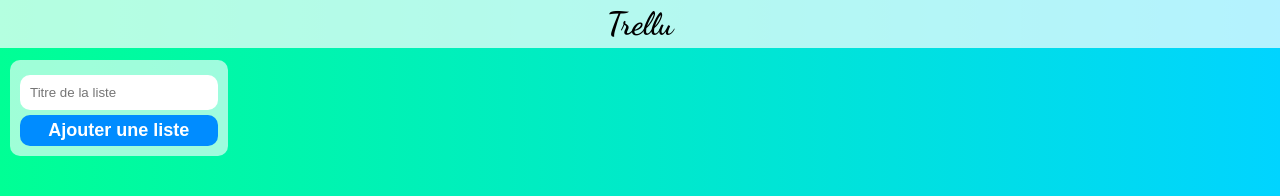
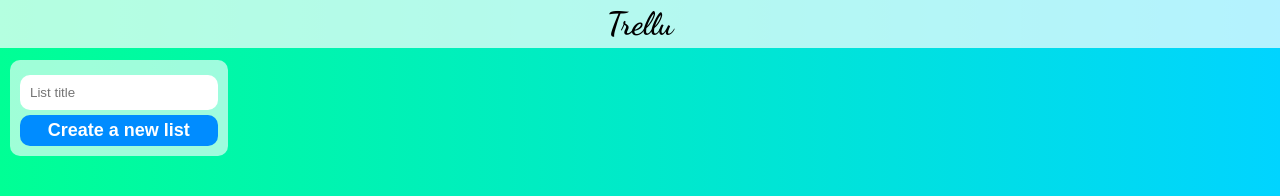
Before and after one commit to CVincent88/trellu, a React (Create React App) app: page / in a window 1280 px wide. Shown: the top 196 px of the page. Built offline with nearby package versions, Linux system fonts and the light colour scheme.

Commit message:
Switched texts to english

```diff
--- a/src/ColumnOptionMenu.js
+++ b/src/ColumnOptionMenu.js
@@ -23,7 +23,7 @@ function ColumnOptionMenu({columnId, menuToOpen, deleteElement}) {
 
   return(
     <Container columnId={columnId} menuToOpen={menuToOpen}>
-      <Button onClick={() => deleteElement('column', columnId, '')} >Supprimer</Button>
+      <Button onClick={() => deleteElement('column', columnId, '')} >Delete</Button>
     </Container>
   )
 }
--- a/src/ListForm.js
+++ b/src/ListForm.js
@@ -60,7 +60,7 @@ function ListForm({registerNewList}) {
         onChange={(e) => setnewListTitle(e.target.value)}
         name="NewList"
         type="text"
-        placeholder="Titre de la liste"
+        placeholder="List title"
       />
       <Button
         className="validateButton"
@@ -68,7 +68,7 @@ function ListForm({registerNewList}) {
         onMouseDown={() => toggleButtonLook()}
         onMouseUp={() => toggleButtonLook()}
       >
-        Ajouter une liste
+        Create a new list
       </Button>
     </Form>
   )
--- a/src/tasks/Task.js
+++ b/src/tasks/Task.js
@@ -66,7 +66,7 @@ function Task({index, task, deleteElement, columnId, toggleMenu, validateTask, m
             <DragHandle {...provided.dragHandleProps} alt="Drag handle" src={dragIcon}/>
             {task.content}
           </Content>
-          <OptionIcon onClick={() => toggleMenu(task.id)} alt="Logo menu" src={optionIcon} />
+          <OptionIcon onClick={() => toggleMenu(task.id)} alt="Menu icon" src={optionIcon} />
           <TaskOptionMenu
             onTaskValidated={validateTask}
             columnId={columnId}
--- a/src/tasks/TaskForm.js
+++ b/src/tasks/TaskForm.js
@@ -64,7 +64,7 @@ function TaskForm({registerNewTask, columnId}) {
         name="New task"
         type="text"
         rows={2}
-        placeholder="Nouvelle tâche"
+        placeholder="New task"
       />
       <Button
         mouseDown={buttonPressed}
@@ -72,7 +72,7 @@ function TaskForm({registerNewTask, columnId}) {
         onMouseUp={() => toggleButtonLook()}
         type="submit"
       >
-        Ajouter
+        Add
       </Button>
     </Form>
   )
--- a/src/tasks/TaskOptionMenu.js
+++ b/src/tasks/TaskOptionMenu.js
@@ -24,9 +24,9 @@ function TaskOptionMenu({task, columnId, menuToOpen, validateTask, deleteElement
   return(
     <Container taskId={task.id} menuToOpen={menuToOpen}>
       <Button onClick={() => validateTask(task.id)}>
-        {task.validated === false ? 'Valider' : 'Invalider'}
+        {task.validated === false ? 'Validate' : 'Undo'}
       </Button>
-      <Button onClick={() => deleteElement('task', columnId, task.id)}>Supprimer</Button>
+      <Button onClick={() => deleteElement('task', columnId, task.id)}>Delete</Button>
     </Container>
   )
 }
```
Also changed, not shown: 1 other file (tests, documents, lock files or other folders).
